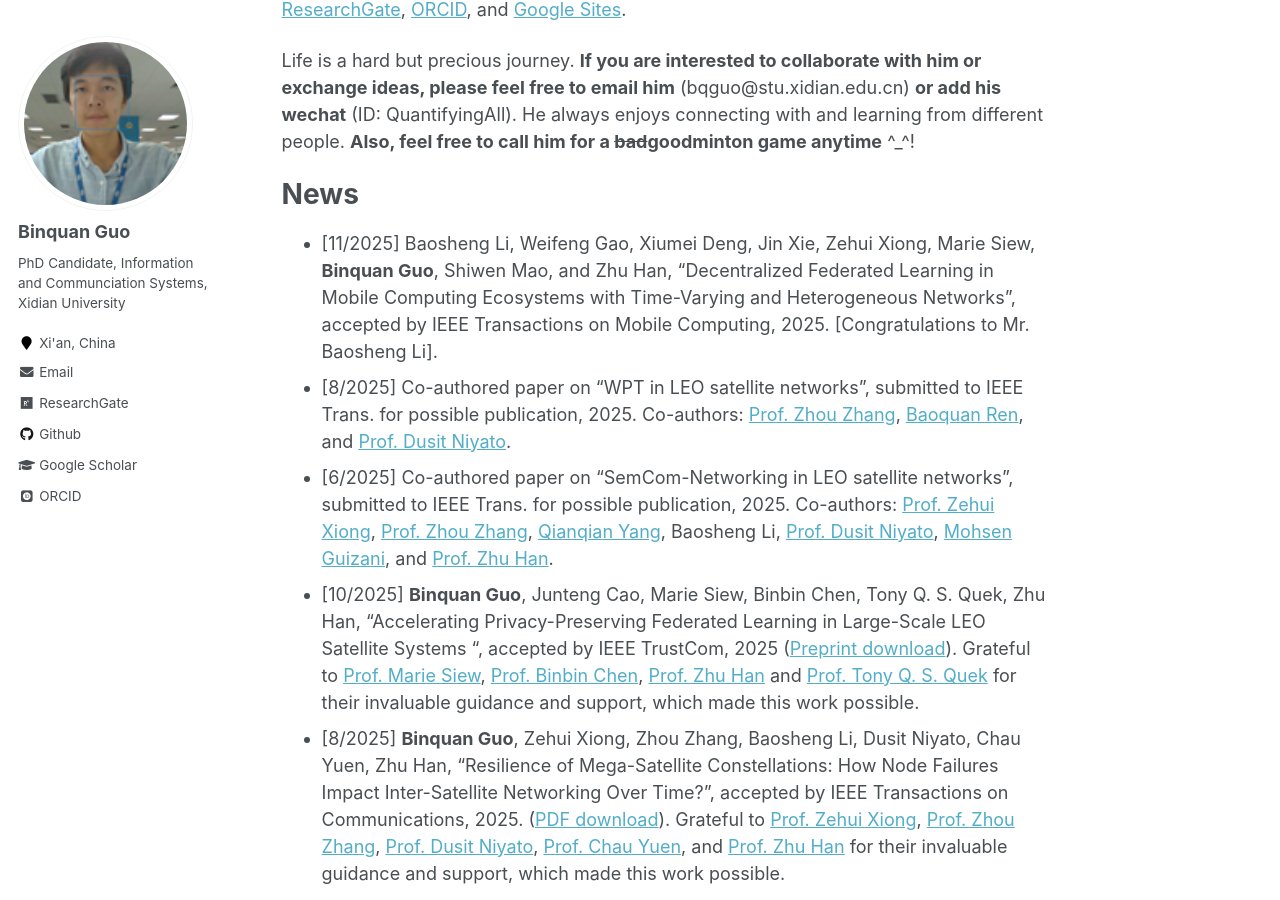
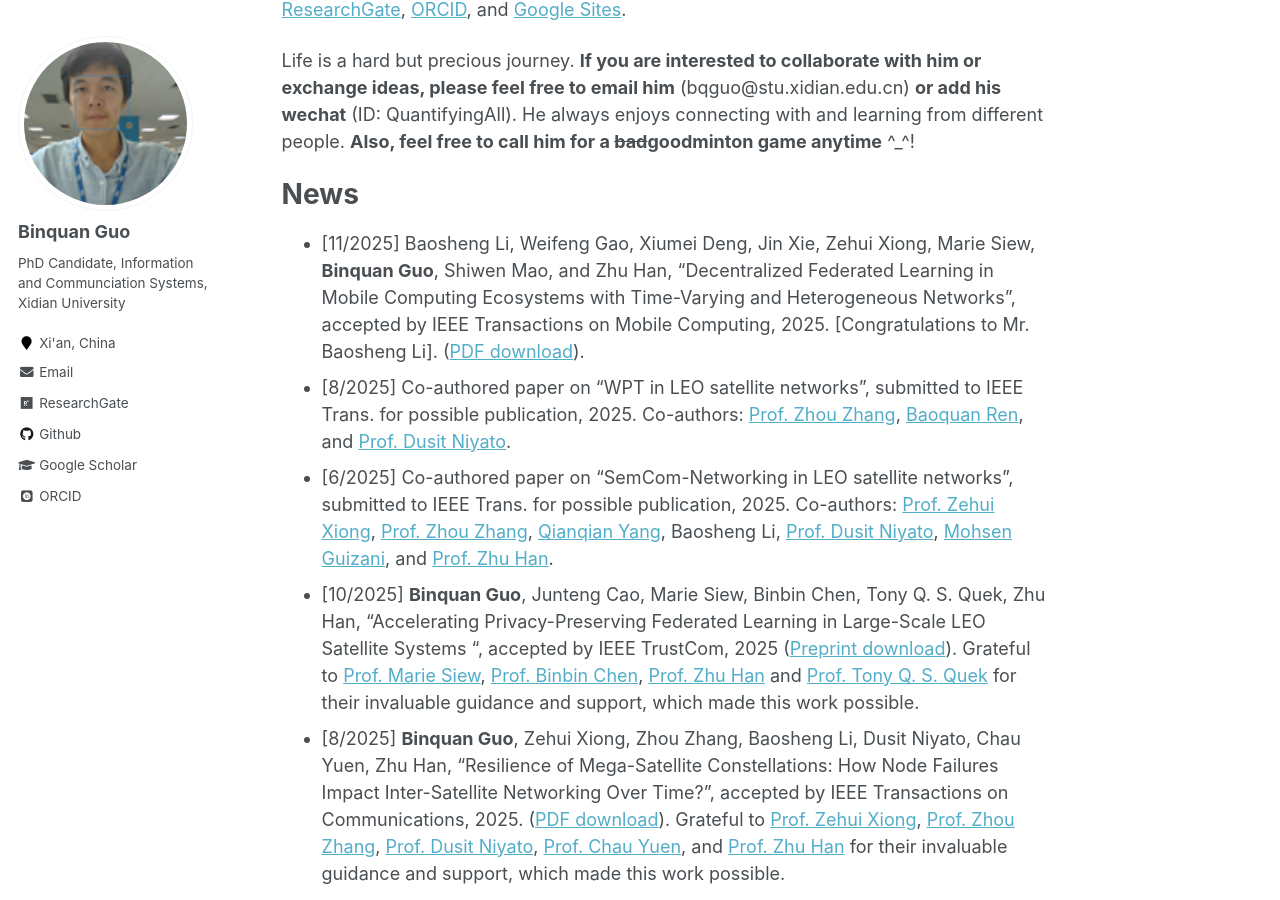
Before and after one commit to wilixx/wilixx.github.io, a Jekyll site: the page built from _pages/about.md, in a window 1280 px wide and 900 px high, scrolled down 488 px. Built offline with Jekyll 4.4.1, drawn with Linux system fonts in a browser that asks for light colours; some web fonts are replaced; some of the changed text lies outside the part shown.

Commit message:
Update about.md

```diff
--- a/_pages/about.md
+++ b/_pages/about.md
@@ -15,7 +15,7 @@ Life is a hard but precious journey. **If you are interested to collaborate with
 
 News
 ======
-* [11/2025] Baosheng Li, Weifeng Gao, Xiumei Deng, Jin Xie, Zehui Xiong, Marie Siew, **Binquan Guo**, Shiwen Mao, and Zhu Han, "Decentralized Federated Learning in Mobile Computing Ecosystems with Time-Varying and Heterogeneous Networks", accepted by IEEE Transactions on Mobile Computing, 2025. [Congratulations to Mr. Baosheng Li].
+* [11/2025] Baosheng Li, Weifeng Gao, Xiumei Deng, Jin Xie, Zehui Xiong, Marie Siew, **Binquan Guo**, Shiwen Mao, and Zhu Han, "Decentralized Federated Learning in Mobile Computing Ecosystems with Time-Varying and Heterogeneous Networks", accepted by IEEE Transactions on Mobile Computing, 2025. [Congratulations to Mr. Baosheng Li]. ([PDF download](https://ieeexplore.ieee.org/document/11271539)).
 * [8/2025] Co-authored paper on "WPT in LEO satellite networks", submitted to IEEE Trans. for possible publication, 2025. Co-authors: [Prof. Zhou Zhang](https://ieeexplore.ieee.org/author/37598591200), [Baoquan Ren](https://ieeexplore.ieee.org/author/37086209370), and [Prof. Dusit Niyato](https://ieeexplore.ieee.org/author/37296968900).
 * [6/2025] Co-authored paper on "SemCom-Networking in LEO satellite networks", submitted to IEEE Trans. for possible publication, 2025. Co-authors: [Prof. Zehui Xiong](https://sites.google.com/view/zehuixiong), [Prof. Zhou Zhang](https://ieeexplore.ieee.org/author/37598591200), [Qianqian Yang](https://ieeexplore.ieee.org/author/38666361200), Baosheng Li, [Prof. Dusit Niyato](https://ieeexplore.ieee.org/author/37296968900), [Mohsen Guizani](https://ieeexplore.ieee.org/author/37273043000), and [Prof. Zhu Han](https://ieeexplore.ieee.org/author/37278605300).
 * [10/2025] **Binquan Guo**, Junteng Cao, Marie Siew, Binbin Chen, Tony Q. S. Quek, Zhu Han, "Accelerating Privacy-Preserving Federated Learning in Large-Scale LEO Satellite Systems ", accepted by IEEE TrustCom, 2025 ([Preprint download](https://arxiv.org/abs/2509.12222 )). Grateful to [Prof. Marie Siew](https://ieeexplore.ieee.org/author/37086863656), [Prof. Binbin Chen](https://ieeexplore.ieee.org/author/37086119647), [Prof. Zhu Han](https://ieeexplore.ieee.org/author/37278605300) and [Prof. Tony Q. S. Quek](https://ieeexplore.ieee.org/author/37266597300) for their invaluable guidance and support, which made this work possible.
@@ -65,7 +65,7 @@ Activities
 Publications
 ------
 2025
-* [TMC'25] Baosheng Li, Weifeng Gao, Xiumei Deng, Jin Xie, Zehui Xiong, Marie Siew, **Binquan Guo**, Shiwen Mao, and Zhu Han, "Decentralized Federated Learning in Mobile Computing Ecosystems with Time-Varying and Heterogeneous Networks", accepted by IEEE Transactions on Mobile Computing, 2025.
+* [TMC'25] Baosheng Li, Weifeng Gao, Xiumei Deng, Jin Xie, Zehui Xiong, Marie Siew, **Binquan Guo**, Shiwen Mao, and Zhu Han, "Decentralized Federated Learning in Mobile Computing Ecosystems with Time-Varying and Heterogeneous Networks", accepted by IEEE Transactions on Mobile Computing, 2025.([PDF download](https://ieeexplore.ieee.org/document/11271539)).
 * [TrustCom'25] **Binquan Guo**, Junteng Cao, Marie Siew, Binbin Chen, Tony Q. S. Quek, Zhu Han, "Accelerating Privacy-Preserving Federated Learning in Large-Scale LEO Satellite Systems ", accepted by IEEE TrustCom, 2025 ([Preprint download](https://arxiv.org/abs/2509.12222)).
 * [TVT'25] **Binquan Guo**, Zhou Zhang, Saman Atapattu, Miao Pan, Ye Yan, Zehui Xiong, Hongyan Li, "Enabling Real-time Computing and Transmission Services in Large-Scale LEO Satellite Networks", accepted by IEEE Transactions on Vehicular Technology, 2025. ([PDF download](https://ieeexplore.ieee.org/document/10937133)).
 * [TCOM'25] **Binquan Guo**, Zehui Xiong, Zhou Zhang, Baosheng Li, Dusit Niyato, Chau Yuen, Zhu Han, "Resilience of Mega-Satellite Constellations: How Node Failures Impact Inter-Satellite Networking Over Time?", accepted by IEEE Transactions on Communications, 2025. ([PDF download](https://ieeexplore.ieee.org/document/11164934)).
```
